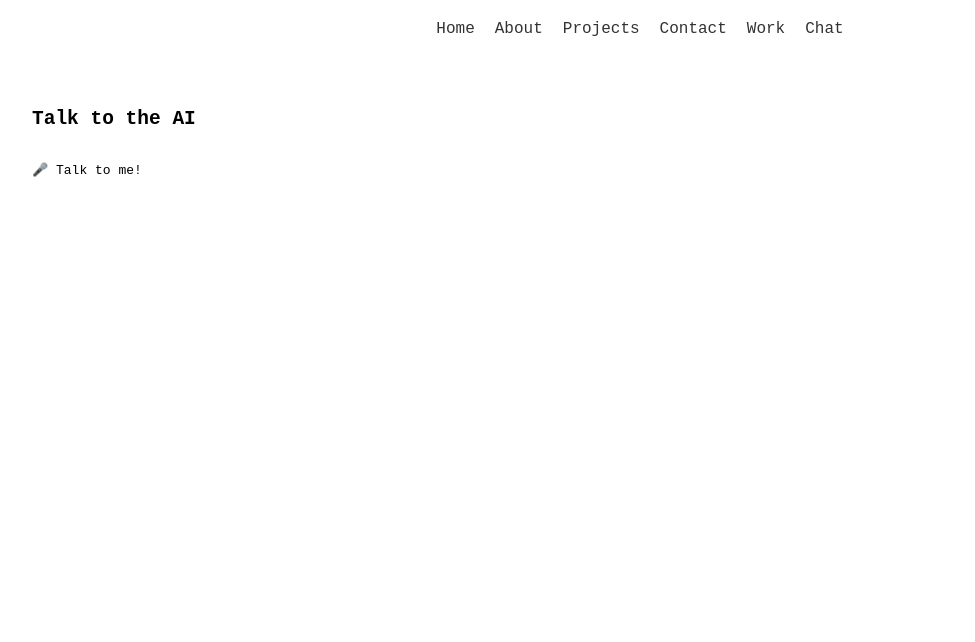
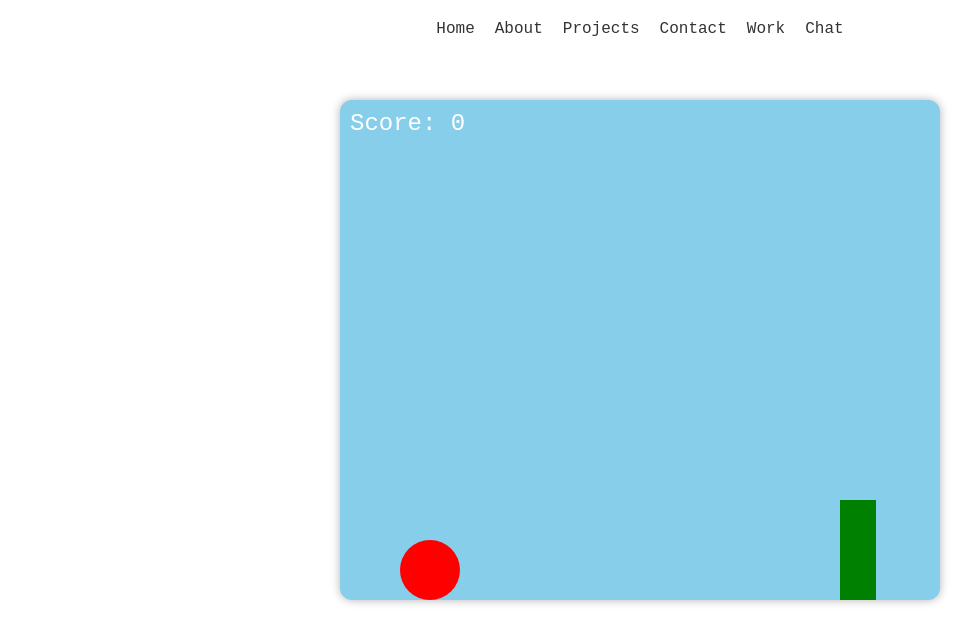
Before and after one commit to RevaLaxmi/RevaWP, a Next.js app: page /chat in a window 1280 px wide. Shown: the top 642 px of the page, without its empty margins (0-975 px from the left). Built offline with nearby package versions, Linux system fonts and the light colour scheme.

Commit message:
everything is somewhat chill except for the voice game -> redo it

```diff
--- a/src/app/chat/page.tsx
+++ b/src/app/chat/page.tsx
@@ -1,10 +1,12 @@
+'use client';
+
 import React from 'react';
-import VoiceChat from '@/components/VoiceChat';
+import VoiceJumperGame from '@/components/VoiceJumperGame';
 
 const ChatPage = () => {
   return (
     <div>
-      <VoiceChat />
+      <VoiceJumperGame />
     </div>
   );
 };
--- a/src/components/VoiceChat.tsx
+++ b/src/components/VoiceChat.tsx
@@ -1,7 +1,7 @@
 'use client';
 
 import React, { useState, useEffect, useRef } from 'react';
-
+//@ts-ignore
 const SpeechRecognition = typeof window !== 'undefined' && (window.SpeechRecognition || window.webkitSpeechRecognition);
 
 const VoiceChat = () => {
@@ -27,6 +27,7 @@ const VoiceChat = () => {
     recognition.lang = 'en-US';
 
     recognition.onstart = () => console.log('🎙️ Listening...');
+    //@ts-ignore
     recognition.onresult = (event: SpeechRecognitionEvent) => {
       const transcript = event.results[event.results.length - 1][0].transcript;
       console.log('🎧 Heard:', transcript);
--- /dev/null
+++ b/src/components/VoiceJumperGame.module.css
@@ -0,0 +1,68 @@
+.gameContainer {
+    position: relative;
+    width: 100%;
+    max-width: 600px;
+    height: 500px; /* 🔽 or use height: 60vh; for responsiveness */
+    margin: 40px auto;
+    background-color: skyblue;
+    overflow: hidden;
+    display: flex;
+    justify-content: center;
+    align-items: flex-end;
+    border-radius: 12px;
+    box-shadow: 0 0 10px rgba(0,0,0,0.3);
+  }
+
+  .character {
+    position: absolute;
+    width: 10%;
+    aspect-ratio: 1 / 1;
+    background-color: red;
+    border-radius: 50%;
+    left: 10%;
+    transition: bottom 0.3s ease;
+  }
+
+  .obstacle {
+    position: absolute;
+    width: 6%;
+    height: 20%;
+    background-color: green;
+    bottom: 0;
+  }
+
+
+  .gameOver {
+    position: absolute;
+    top: 30%;
+    left: 50%;
+    transform: translateX(-50%);
+    font-size: 2rem;
+    color: white;
+    text-align: center;
+    z-index: 2;
+  }
+
+  .score {
+    position: absolute;
+    top: 10px;
+    left: 10px;
+    color: white;
+    font-size: 1.5rem;
+    z-index: 1;
+  }
+
+  .restartButton {
+    margin-top: 20px;
+    padding: 10px 20px;
+    font-size: 1rem;
+    background-color: white;
+    color: black;
+    border: none;
+    border-radius: 10px;
+    cursor: pointer;
+  }
+
+  .restartButton:hover {
+    background-color: #ddd;
+  }
--- /dev/null
+++ b/src/components/VoiceJumperGame.tsx
@@ -0,0 +1,117 @@
+'use client';
+
+import React, { useState, useEffect, useRef } from 'react';
+import styles from './VoiceJumperGame.module.css';
+
+const VoiceJumperGame = () => {
+  const [jumpHeight, setJumpHeight] = useState(0);
+  const [gameOver, setGameOver] = useState(false);
+  const [score, setScore] = useState(0);
+  const [obstacleLeft, setObstacleLeft] = useState(500); // Initial obstacle position
+  const [gameStarted, setGameStarted] = useState(false);
+
+  const recognitionRef = useRef<any>(null);
+  const obstacleRef = useRef<any>(null);
+  const characterRef = useRef<any>(null);
+
+  const setupSpeechRecognition = () => {
+    const SpeechRecognition = (window as any).SpeechRecognition || (window as any).webkitSpeechRecognition;
+    if (!SpeechRecognition) return;
+    recognitionRef.current = new SpeechRecognition();
+    recognitionRef.current.interimResults = true;
+    recognitionRef.current.continuous = true;
+    recognitionRef.current.onresult = handleSpeech;
+    recognitionRef.current.start();
+  };
+
+  const handleSpeech = (event: any) => {
+    if (!gameStarted) setGameStarted(true);
+
+    const loudness = event.results[0][0].confidence * 100;
+    const clampedLoudness = Math.min(loudness, 80);
+
+    setJumpHeight(clampedLoudness);
+
+    setTimeout(() => {
+      setJumpHeight(0);
+    }, 500);
+  };
+
+  // Move the obstacle left every 20ms
+  useEffect(() => {
+    if (gameOver || !gameStarted) return;
+
+    const interval = setInterval(() => {
+      setObstacleLeft((prevLeft) => {
+        if (prevLeft < -30) {
+          setScore((prev) => prev + 1); // Passed obstacle
+          return 500 + Math.random() * 200; // Reset position with random spacing
+        }
+        return prevLeft - 5;
+      });
+    }, 20);
+
+    return () => clearInterval(interval);
+  }, [gameOver, gameStarted]);
+
+  // Collision Detection
+  useEffect(() => {
+    const checkCollision = setInterval(() => {
+      const obstacleX = obstacleLeft;
+      const characterY = jumpHeight;
+
+      if (
+        obstacleX < 80 && // within character's x range (50px char + 30px obstacle)
+        obstacleX > 20 &&
+        characterY < 50 // not high enough
+      ) {
+        setGameOver(true);
+        recognitionRef.current?.stop();
+      }
+    }, 50);
+
+    return () => clearInterval(checkCollision);
+  }, [obstacleLeft, jumpHeight]);
+
+  useEffect(() => {
+    setupSpeechRecognition();
+  }, []);
+
+  const restartGame = () => {
+    setJumpHeight(0);
+    setObstacleLeft(500);
+    setGameOver(false);
+    setScore(0);
+    setGameStarted(false);
+    setupSpeechRecognition();
+  };
+
+  return (
+    <div className={styles.gameContainer}>
+      {gameOver && (
+        <div className={styles.gameOver}>
+          Game Over
+          <button className={styles.restartButton} onClick={restartGame}>
+            Restart
+          </button>
+        </div>
+      )}
+
+      <div
+        className={styles.character}
+        style={{ bottom: `${jumpHeight}%` }}
+        ref={characterRef}
+      ></div>
+
+      <div
+        className={styles.obstacle}
+        style={{ left: `${obstacleLeft}px` }}
+        ref={obstacleRef}
+      ></div>
+
+      <div className={styles.score}>Score: {score}</div>
+    </div>
+  );
+};
+
+export default VoiceJumperGame;
```
